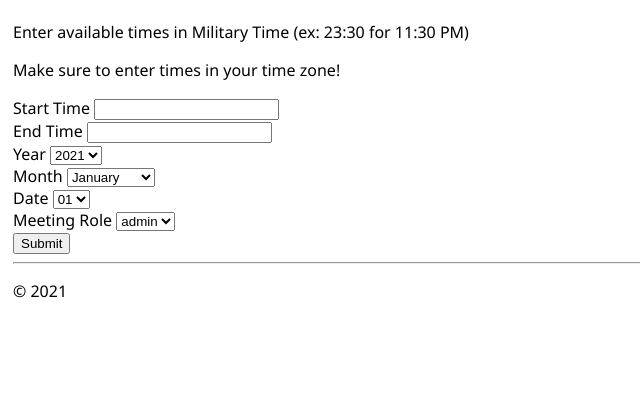
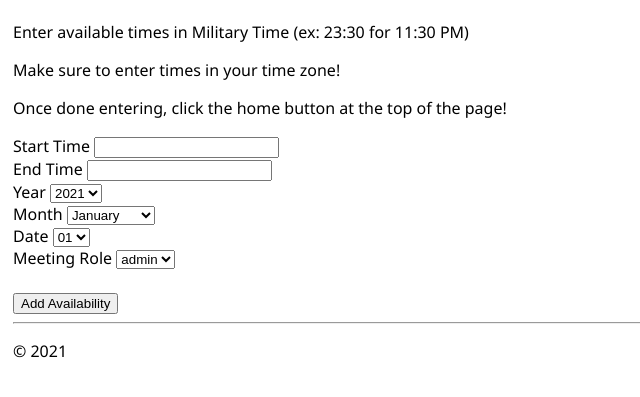
Before and after one commit to eesha-deepak/myMEETR, a Flask app: page /availability/ in a window 1280 px wide. Shown: the part 47-444 px from the top of the page, without its empty margins (0-640 px from the left). Run offline with Flask 2, Linux system fonts and the light colour scheme; tables that the repository leaves empty hold one stand-in row (values such as "Sample post").

Commit message:
:) - eesha

```diff
--- a/templates/availability.html
+++ b/templates/availability.html
@@ -5,6 +5,7 @@ myMEETR
 {% block content %}
 <p>Enter available times in Military Time (ex: 23:30 for 11:30 PM)</p>
 <p> Make sure to enter times in your time zone!</p>
+<p> Once done entering, click the home button at the top of the page!</p>
 <form action = "{{ request.path }}" method = "post">
     <label for = "start_time">Start Time</label>
     <input type = "text" name = "start_time"/><br>
@@ -78,7 +79,7 @@ myMEETR
             <option value="{{ impl.role }}">{{ impl.role }}</option>
         {% endfor %}
     </select>
-    <br>
-    <input type = "submit" value = "Submit" />
+    <br><br>
+    <input type = "submit" value = "Add Availability" /><br>
 
 {% endblock %}
```
